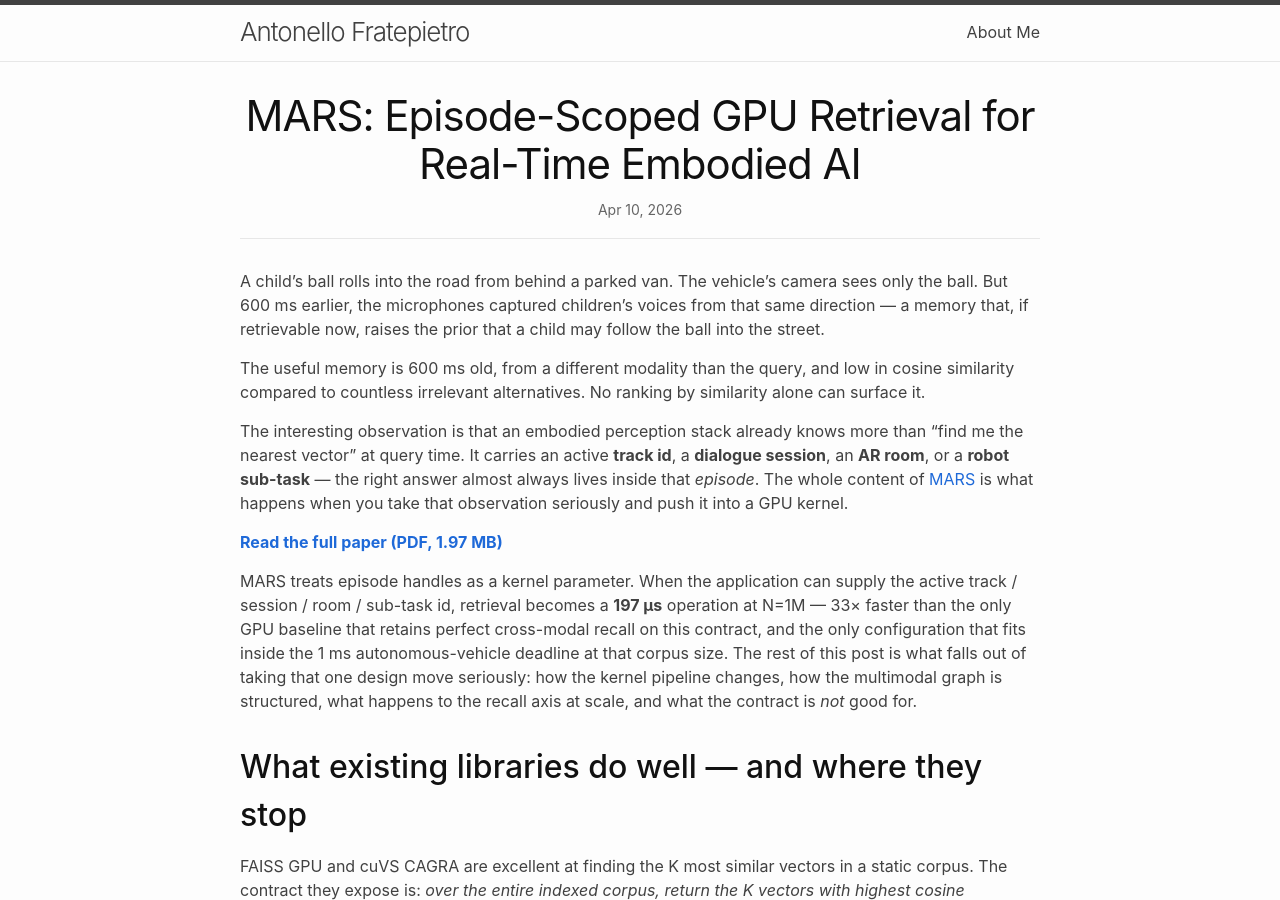
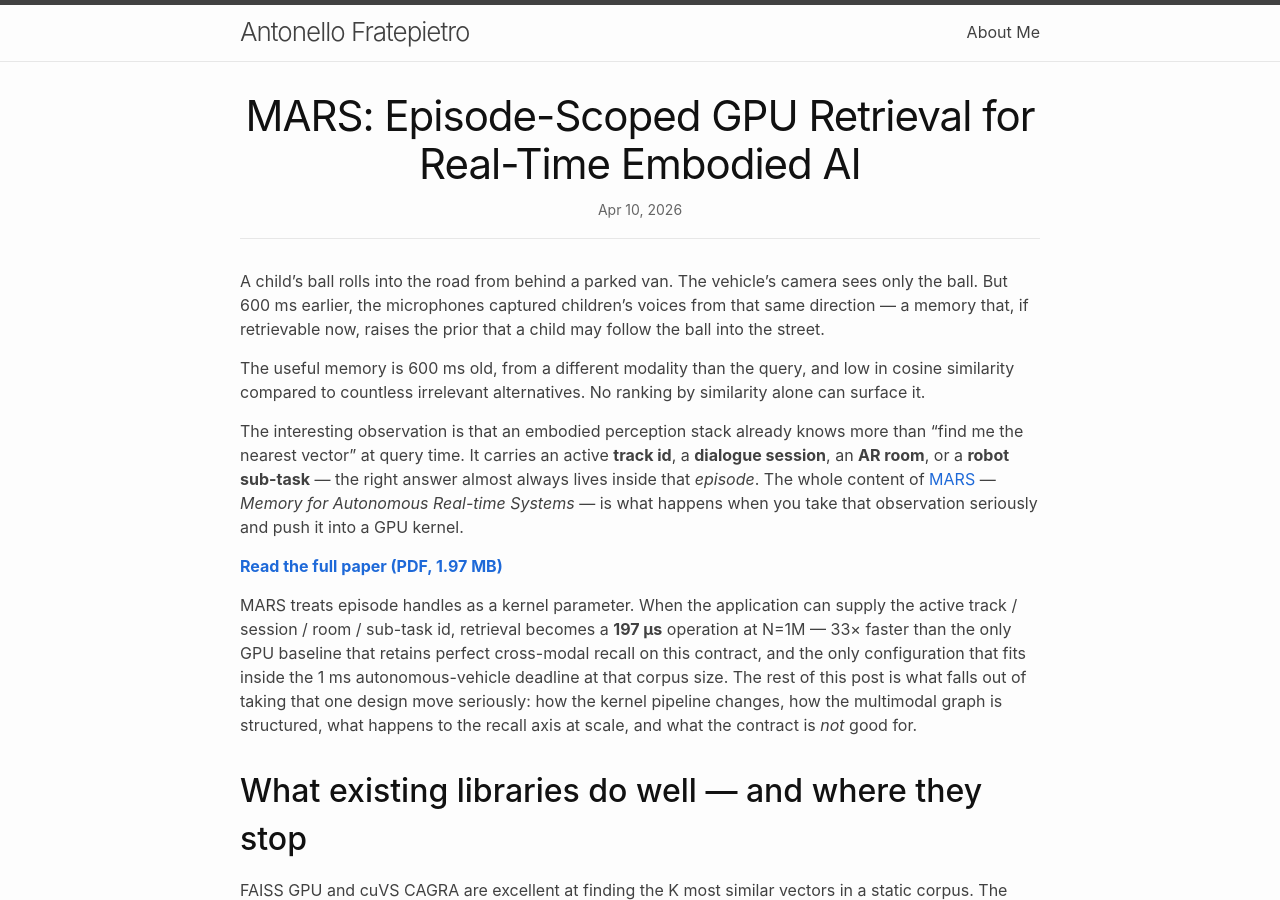
Before and after one commit to antonellof/antonellof.github.io, a Jekyll site: the page built from _posts/2026-04-10-mars-gpu-memory-realtime-ai.md, in a window 1280 px wide and 900 px high. Built offline with Jekyll 4.4.1, drawn with Linux system fonts in a browser that asks for light colours; nearby versions of some CDN libraries.

Commit message:
MARS post: expand acronym on first mention (excerpt + lead)
Made-with: Cursor

```diff
--- a/_posts/2026-04-10-mars-gpu-memory-realtime-ai.md
+++ b/_posts/2026-04-10-mars-gpu-memory-realtime-ai.md
@@ -4,14 +4,14 @@ title: "MARS: Episode-Scoped GPU Retrieval for Real-Time Embodied AI"
 date: 2026-04-10
 categories: [Systems]
 tags: [CUDA, GPU, Real-Time Systems, Autonomous Vehicles, Robotics, Memory, Vector Search]
-excerpt: "A child's ball rolls into the road. Vision sees only the ball — but 600 ms ago, microphones captured children's voices from that direction. MARS treats scope, time, and cross-modal connectivity as kernel-level primitives and delivers a perfect-recall multimodal answer in 197 µs at N=1M, 33× faster than FAISS-Flat-GPU on the same hardware — when the application can supply an episode handle."
+excerpt: "A child's ball rolls into the road. Vision sees only the ball — but 600 ms ago, microphones captured children's voices from that direction. MARS (Memory for Autonomous Real-time Systems) treats scope, time, and cross-modal connectivity as kernel-level primitives and delivers a perfect-recall multimodal answer in 197 µs at N=1M, 33× faster than FAISS-Flat-GPU on the same hardware — when the application can supply an episode handle."
 ---
 
 A child's ball rolls into the road from behind a parked van. The vehicle's camera sees only the ball. But 600 ms earlier, the microphones captured children's voices from that same direction — a memory that, if retrievable now, raises the prior that a child may follow the ball into the street.
 
 The useful memory is 600 ms old, from a different modality than the query, and low in cosine similarity compared to countless irrelevant alternatives. No ranking by similarity alone can surface it.
 
-The interesting observation is that an embodied perception stack already knows more than "find me the nearest vector" at query time. It carries an active **track id**, a **dialogue session**, an **AR room**, or a **robot sub-task** — the right answer almost always lives inside that *episode*. The whole content of [MARS](https://github.com/antonellof/MARS) is what happens when you take that observation seriously and push it into a GPU kernel.
+The interesting observation is that an embodied perception stack already knows more than "find me the nearest vector" at query time. It carries an active **track id**, a **dialogue session**, an **AR room**, or a **robot sub-task** — the right answer almost always lives inside that *episode*. The whole content of [MARS](https://github.com/antonellof/MARS) — *Memory for Autonomous Real-time Systems* — is what happens when you take that observation seriously and push it into a GPU kernel.
 
 **[Read the full paper (PDF, 1.97 MB)](https://www.fratepietro.com/papers/MARS/main.pdf)**
 
```
